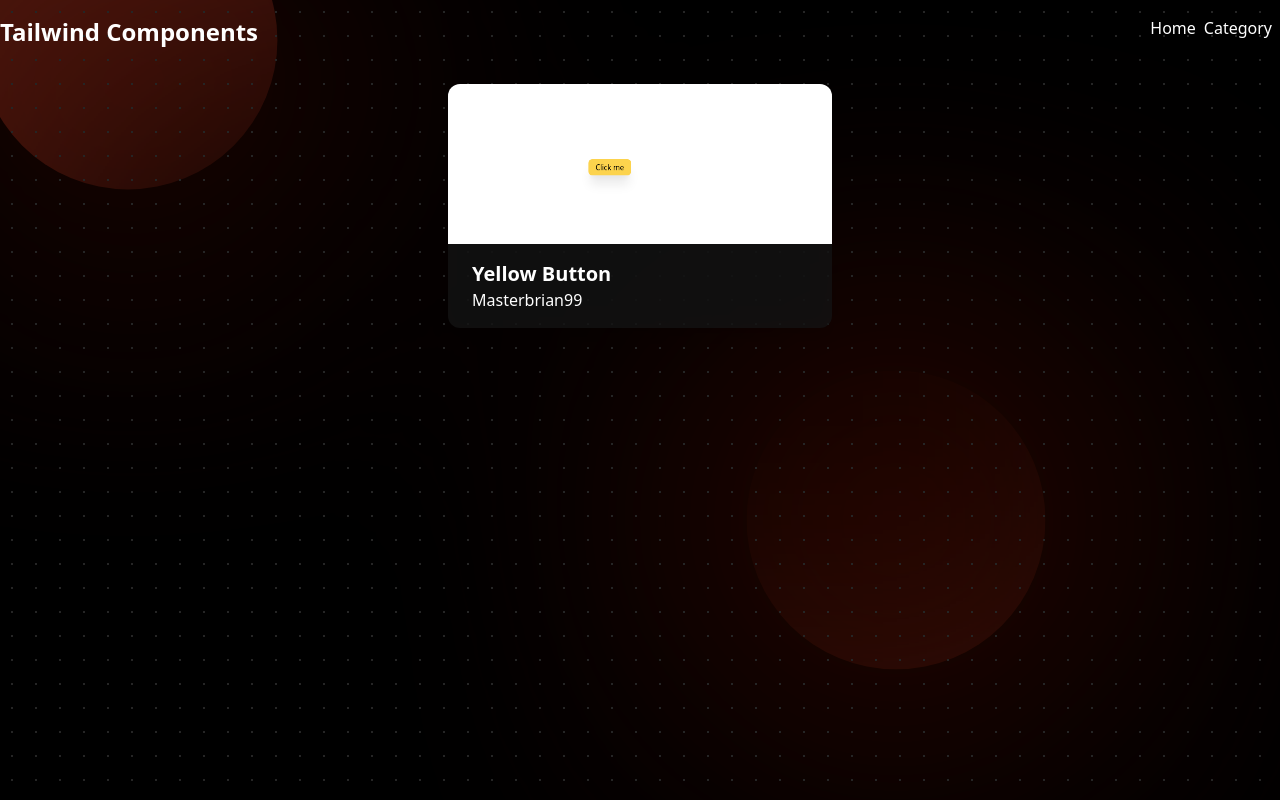
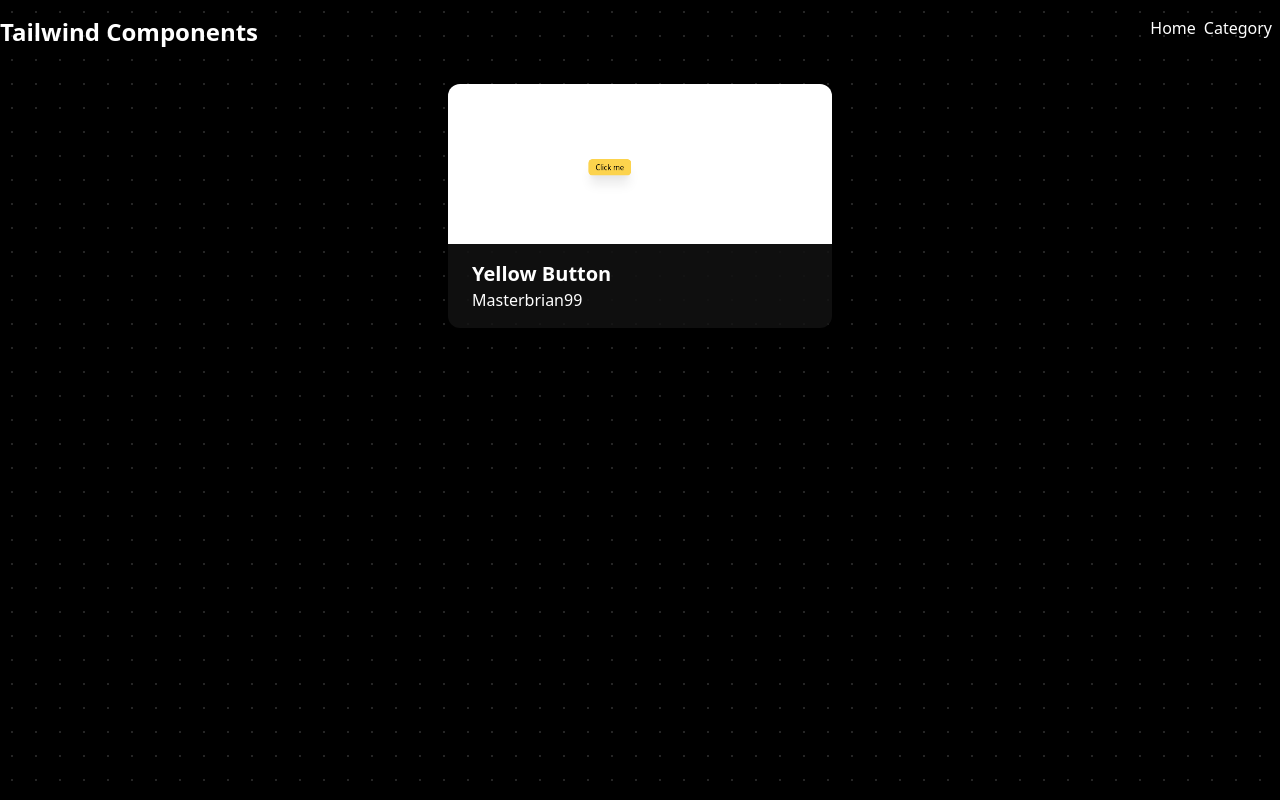
Before and after one commit to MasterBrian99/tailwind-item-collection, a React (Create React App) app: page /category in a window 1280 px wide. Built offline with nearby package versions, Linux system fonts and the light colour scheme.

Commit message:
fix route issue in firefox

```diff
--- a/src/containers/Masterbrian99Button/Masterbrian99Button.tsx
+++ b/src/containers/Masterbrian99Button/Masterbrian99Button.tsx
@@ -7,8 +7,6 @@ import { html } from "./info";
 const Masterbrian99Button = () => {
   return (
     <div>
-      <div className="circle-c circle-c-1"></div>
-      <div className="circle-c circle-c-2"></div>
       <div className="max-h-full min-h-screen main-backdrop">
         <div className="container mx-auto">
           <Header />
--- a/src/screens/CategoryScreen.tsx
+++ b/src/screens/CategoryScreen.tsx
@@ -6,8 +6,6 @@ import { cards } from "../data/cards";
 const CategoryScreen = () => {
   return (
     <div>
-      <div className="circle-c circle-c-1"></div>
-      <div className="circle-c circle-c-2"></div>
       <div className="max-h-full min-h-screen main-backdrop">
         <Header />
         <div className="container flex flex-wrap justify-center mx-auto">
--- a/src/screens/MainScreen.tsx
+++ b/src/screens/MainScreen.tsx
@@ -5,8 +5,6 @@ import Hero from "../components/Hero/Hero";
 const MainScreen = () => {
   return (
     <div>
-      <div className="circle-c circle-c-1"></div>
-      <div className="circle-c circle-c-2"></div>
       <div className="h-screen main-backdrop">
         <Header />
         <Hero />
```
Also changed, not shown: 1 other file (tests, documents, lock files or other folders).
